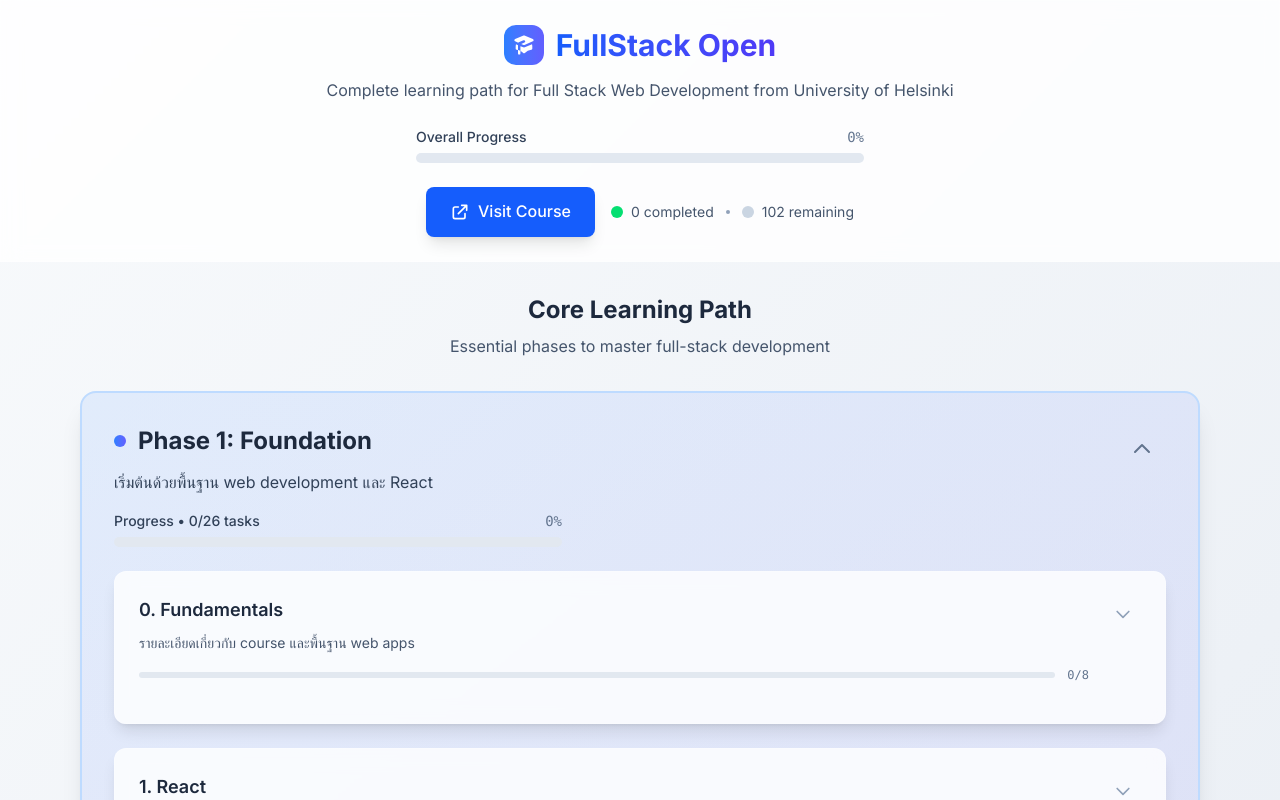
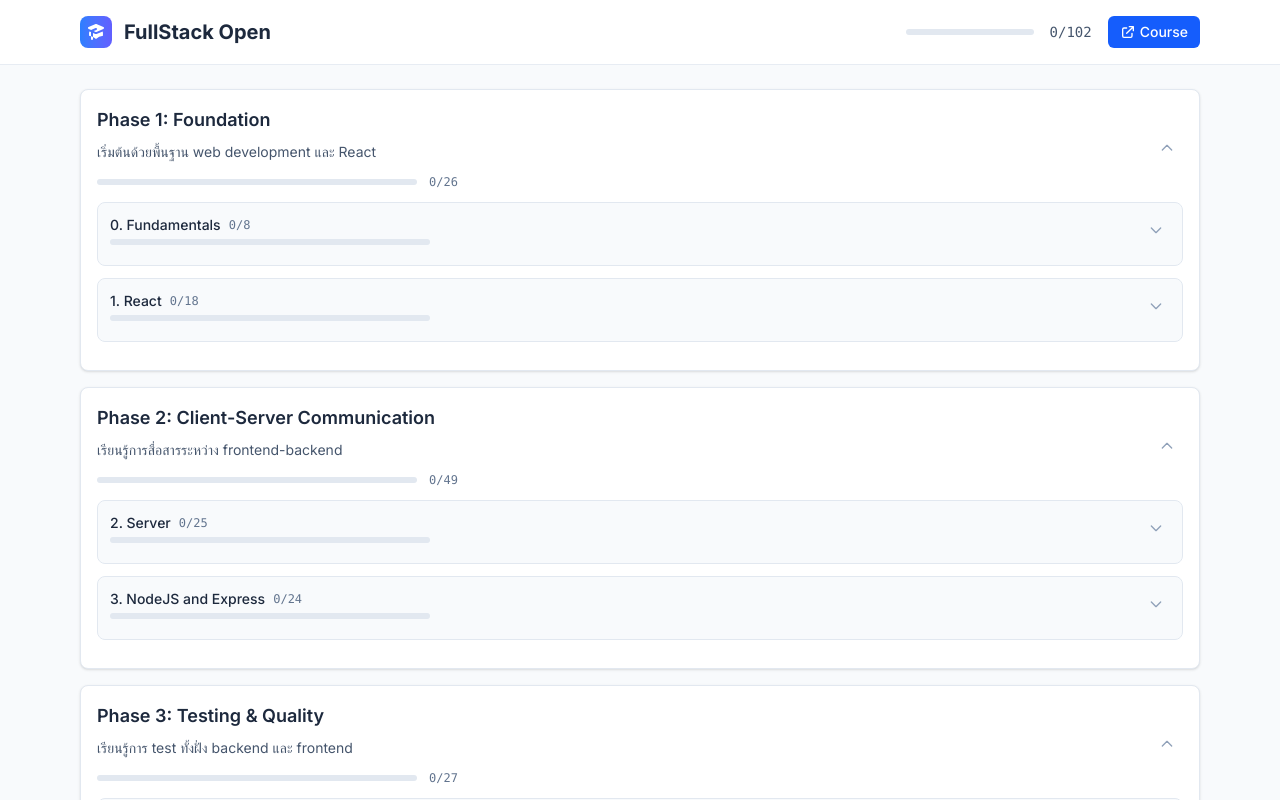
Before and after one commit to ilumin/full-stack-learning-path, a React (Vite) app: page / in a window 1280 px wide. Shown: the top 800 px of the page. Built offline with nearby package versions, Linux system fonts and the light colour scheme.

Commit message:
Restyle UI for compactness and clarity, update spacing utilities

```diff
--- a/src/App.tsx
+++ b/src/App.tsx
@@ -79,71 +79,45 @@
     <div className="min-h-screen">
       {/* Header */}
       <header className="sticky top-0 z-50 glass border-b border-white/20">
-        <div className="max-w-6xl mx-auto px-4 py-6">
-          <div className="text-center">
-            <div className="flex items-center justify-center gap-3 mb-3">
-              <div className="w-10 h-10 bg-gradient-to-r from-blue-500 to-indigo-500 rounded-xl flex items-center justify-center">
-                <svg className="w-6 h-6 text-white" fill="currentColor" viewBox="0 0 20 20">
+        <div className="max-w-6xl mx-auto px-4 py-4">
+          <div className="flex items-center justify-between">
+            <div className="flex items-center gap-3">
+              <div className="w-8 h-8 bg-gradient-to-r from-blue-500 to-indigo-500 rounded-lg flex items-center justify-center">
+                <svg className="w-5 h-5 text-white" fill="currentColor" viewBox="0 0 20 20">
                   <path d="M10.394 2.08a1 1 0 00-.788 0l-7 3a1 1 0 000 1.84L5.25 8.051a.999.999 0 01.356-.257l4-1.714a1 1 0 11.788 1.838L7.667 9.088l1.94.831a1 1 0 00.787 0l7-3a1 1 0 000-1.838l-7-3zM3.31 9.397L5 10.12v4.102a8.969 8.969 0 00-1.05-.174 1 1 0 01-.89-.89 11.115 11.115 0 01.25-3.762zM9.3 16.573A9.026 9.026 0 007 14.935v-3.957l1.818.78a3 3 0 002.364 0l5.508-2.361a11.026 11.026 0 01.25 3.762 1 1 0 01-.89.89 8.968 8.968 0 00-5.35 2.524 1 1 0 01-1.4 0zM6 18a1 1 0 001-1v-2.065a8.935 8.935 0 00-2-.712V17a1 1 0 001 1z" />
                 </svg>
               </div>
-              <h1 className="text-3xl font-bold bg-gradient-to-r from-blue-600 to-indigo-600 bg-clip-text text-transparent">
-                FullStack Open
-              </h1>
+              <h1 className="text-xl font-bold text-slate-800">FullStack Open</h1>
             </div>
-            <p className="text-slate-600 mb-6 max-w-2xl mx-auto leading-relaxed">
-              Complete learning path for Full Stack Web Development from University of Helsinki
-            </p>
 
-            {/* Overall Progress */}
-            <div className="max-w-md mx-auto mb-6">
+            <div className="flex items-center gap-4">
+              <div className="w-32">
                 <ProgressBar
                   progress={overallProgress}
-                label="Overall Progress"
-                size="lg"
-                variant="primary"
+                  size="sm"
+                  showPercentage={false}
                 />
               </div>
-
-            <div className="flex flex-wrap items-center justify-center gap-4">
+              <span className="text-sm text-slate-600 font-mono">{completedTasks}/{totalTasks}</span>
               <a
                 href="https://fullstackopen.com/en/#course-contents"
                 target="_blank"
                 rel="noopener noreferrer"
-                className="inline-flex items-center gap-2 px-6 py-3 bg-blue-600 hover:bg-blue-700 text-white font-medium rounded-lg transition-all duration-200 hover:scale-105 shadow-lg hover:shadow-xl"
+                className="inline-flex items-center gap-1 px-3 py-1.5 bg-blue-600 hover:bg-blue-700 text-white text-sm font-medium rounded-md transition-colors"
               >
-                <svg className="w-5 h-5" fill="none" stroke="currentColor" viewBox="0 0 24 24">
+                <svg className="w-4 h-4" fill="none" stroke="currentColor" viewBox="0 0 24 24">
                   <path strokeLinecap="round" strokeLinejoin="round" strokeWidth={2} d="M10 6H6a2 2 0 00-2 2v10a2 2 0 002 2h10a2 2 0 002-2v-4M14 4h6m0 0v6m0-6L10 14" />
                 </svg>
-                Visit Course
+                Course
               </a>
-
-              <div className="flex items-center gap-3 text-sm text-slate-600">
-                <div className="flex items-center gap-2">
-                  <div className="w-3 h-3 bg-green-400 rounded-full"></div>
-                  <span>{completedTasks} completed</span>
-                </div>
-                <div className="w-1 h-1 bg-slate-400 rounded-full"></div>
-                <div className="flex items-center gap-2">
-                  <div className="w-3 h-3 bg-slate-300 rounded-full"></div>
-                  <span>{totalTasks - completedTasks} remaining</span>
-                </div>
-              </div>
             </div>
           </div>
         </div>
       </header>
 
       {/* Main Content */}
-      <main className="max-w-6xl mx-auto px-4 py-8">
-        {/* Core Learning Phases */}
-        <section className="mb-12">
-          <div className="text-center mb-8">
-            <h2 className="text-2xl font-bold text-slate-800 mb-2">Core Learning Path</h2>
-            <p className="text-slate-600">Essential phases to master full-stack development</p>
-          </div>
-
-          <div className="space-y-8">
+      <main className="max-w-6xl mx-auto px-4 py-6">
+        <div className="space-y-6">
           {learningPath.phases.map((phase) => (
             <Phase
               key={phase.id}
@@ -155,27 +129,17 @@
             />
           ))}
         </div>
-        </section>
 
         {/* Optional Modules */}
         {learningPath.optional_modules && learningPath.optional_modules.length > 0 && (
-          <section className="mb-12">
+          <section className="mt-8">
             <OptionalModules optionalModules={learningPath.optional_modules} />
           </section>
         )}
 
         {/* Footer */}
-        <footer className="text-center py-8 border-t border-slate-200">
-          <div className="flex items-center justify-center gap-2 mb-3">
-            <span className="text-slate-600">Built with</span>
-            <svg className="w-5 h-5 text-red-500" fill="currentColor" viewBox="0 0 20 20">
-              <path fillRule="evenodd" d="M3.172 5.172a4 4 0 015.656 0L10 6.343l1.172-1.171a4 4 0 115.656 5.656L10 17.657l-6.828-6.829a4 4 0 010-5.656z" clipRule="evenodd" />
-            </svg>
-            <span className="text-slate-600">for learning</span>
-          </div>
-          <p className="text-sm text-slate-500">
-            Progress automatically saved in your browser • Built with React + TypeScript
-          </p>
+        <footer className="text-center py-6 mt-8 text-xs text-slate-500">
+          Progress saved locally • Built with React + TypeScript
         </footer>
       </main>
     </div>
--- a/src/components/Module.tsx
+++ b/src/components/Module.tsx
@@ -45,36 +45,35 @@
   const progress = totalTasks > 0 ? Math.round((completedTasks / totalTasks) * 100) : 0;
 
   return (
-    <div className="glass rounded-xl shadow-lg border border-white/20 mb-6 overflow-hidden">
-      <div className="p-6">
+    <div className="bg-slate-50 rounded-lg border border-slate-200 mb-3 overflow-hidden">
+      <div className="p-3">
         {/* Module Header */}
-        <div className="flex items-start justify-between mb-4">
-          <div className="flex-1 min-w-0">
-            <h3 className="text-lg font-semibold text-slate-800 mb-2">{module.name}</h3>
-            <p className="text-sm text-slate-600 mb-3 leading-relaxed">{module.description}</p>
-
-            {/* Progress */}
-            <div className="flex items-center gap-3">
-              <div className="flex-1">
-                <ProgressBar
-                  progress={progress}
-                  size="sm"
-                  showPercentage={false}
-                />
-              </div>
+        <div className="flex items-center justify-between mb-2">
+          <div className="flex-1 min-w-0 mr-3">
+            <div className="flex items-center gap-2 mb-1">
+              <h3 className="text-sm font-medium text-slate-800 truncate">{module.name}</h3>
               <span className="text-xs text-slate-500 font-mono whitespace-nowrap">
                 {completedTasks}/{totalTasks}
               </span>
+            </div>
+
+            {/* Progress */}
+            <div className="w-full max-w-xs">
+              <ProgressBar
+                progress={progress}
+                size="sm"
+                showPercentage={false}
+              />
             </div>
           </div>
 
           <button
             onClick={() => setIsExpanded(!isExpanded)}
-            className="ml-4 p-2 text-slate-400 hover:text-slate-600 hover:bg-slate-100 rounded-lg transition-all duration-200"
+            className="p-1.5 text-slate-400 hover:text-slate-600 hover:bg-white rounded transition-colors"
             aria-label={isExpanded ? 'Collapse module' : 'Expand module'}
           >
             <svg
-              className={`w-5 h-5 transform transition-transform duration-200 ${isExpanded ? 'rotate-180' : ''}`}
+              className={`w-4 h-4 transform transition-transform duration-200 ${isExpanded ? 'rotate-180' : ''}`}
               fill="none"
               stroke="currentColor"
               viewBox="0 0 24 24"
@@ -86,9 +85,9 @@
 
         {/* Module Content */}
         {isExpanded && (
-          <div className="space-y-4 animate-fade-in">
+          <div className="space-y-2 animate-fade-in">
             {/* Chapters */}
-            <div className="space-y-3">
+            <div className="space-y-2">
               {module.chapters.map((chapter) => {
                 const chapterId = generateChapterId(module.id, chapter.id);
                 return (
@@ -107,23 +106,18 @@
 
             {/* Additional Resources */}
             {module.additionals.length > 0 && (
-              <div className="mt-6 p-4 bg-blue-50/50 border border-blue-100 rounded-lg">
-                <h5 className="text-sm font-medium text-blue-800 mb-3 flex items-center">
-                  <svg className="w-4 h-4 mr-2" fill="currentColor" viewBox="0 0 20 20">
-                    <path fillRule="evenodd" d="M12.316 3.051a1 1 0 01.633 1.265l-4 12a1 1 0 11-1.898-.632l4-12a1 1 0 011.265-.633zM5.707 6.293a1 1 0 010 1.414L3.414 10l2.293 2.293a1 1 0 11-1.414 1.414l-3-3a1 1 0 010-1.414l3-3a1 1 0 011.414 0zm8.586 0a1 1 0 011.414 0l3 3a1 1 0 010 1.414l-3 3a1 1 0 11-1.414-1.414L16.586 10l-2.293-2.293a1 1 0 010-1.414z" clipRule="evenodd" />
-                  </svg>
-                  Additional Resources
-                </h5>
-                <div className="grid gap-2">
+              <div className="mt-3 p-2 bg-blue-50 border border-blue-100 rounded">
+                <h5 className="text-xs font-medium text-blue-800 mb-2">Resources</h5>
+                <div className="space-y-1">
                   {module.additionals.map((additional, index) => (
                     <a
                       key={index}
                       href={additional.url}
                       target="_blank"
                       rel="noopener noreferrer"
-                      className="inline-flex items-center text-sm text-blue-600 hover:text-blue-700 hover:underline transition-colors"
+                      className="inline-flex items-center text-xs text-blue-600 hover:text-blue-700 hover:underline transition-colors"
                     >
-                      <svg className="w-3 h-3 mr-2" fill="currentColor" viewBox="0 0 20 20">
+                      <svg className="w-3 h-3 mr-1" fill="currentColor" viewBox="0 0 20 20">
                         <path d="M11 3a1 1 0 100 2h2.586l-6.293 6.293a1 1 0 101.414 1.414L15 6.414V9a1 1 0 102 0V4a1 1 0 00-1-1h-5z" />
                         <path d="M5 5a2 2 0 00-2 2v8a2 2 0 002 2h8a2 2 0 002-2v-3a1 1 0 10-2 0v3H5V7h3a1 1 0 000-2H5z" />
                       </svg>
--- a/src/components/Phase.tsx
+++ b/src/components/Phase.tsx
@@ -59,35 +59,38 @@
   const colorClass = phaseColors[phase.id as keyof typeof phaseColors] || phaseColors.foundation;
 
   return (
-    <div className={`bg-gradient-to-br ${colorClass} rounded-2xl shadow-xl border-2 mb-8 overflow-hidden`}>
-      <div className="p-8">
+    <div className="bg-white rounded-lg border border-slate-200 shadow-sm mb-4 overflow-hidden">
+      <div className="p-4">
         {/* Phase Header */}
-        <div className="flex items-start justify-between mb-6">
-          <div className="flex-1">
-            <div className="flex items-center gap-3 mb-3">
-              <div className="w-3 h-3 bg-gradient-to-r from-blue-500 to-indigo-500 rounded-full"></div>
-              <h2 className="text-2xl font-bold text-slate-800">{phase.name}</h2>
+        <div className="flex items-center justify-between mb-3">
+          <div className="flex-1 min-w-0">
+            <div className="flex items-center gap-2 mb-2">
+              <h2 className="text-lg font-semibold text-slate-800 truncate">{phase.name}</h2>
             </div>
-            <p className="text-slate-700 mb-4 leading-relaxed max-w-3xl">{phase.description}</p>
+            <p className="text-sm text-slate-600 mb-3 line-clamp-2">{phase.description}</p>
 
             {/* Progress Bar */}
-            <div className="max-w-md">
-              <ProgressBar
-                progress={progress}
-                label={`Progress • ${completedTasks}/${totalTasks} tasks`}
-                size="lg"
-                variant="primary"
-              />
+            <div className="flex items-center gap-3">
+              <div className="flex-1 max-w-xs">
+                <ProgressBar
+                  progress={progress}
+                  size="sm"
+                  showPercentage={false}
+                />
+              </div>
+              <span className="text-xs text-slate-500 font-mono whitespace-nowrap">
+                {completedTasks}/{totalTasks}
+              </span>
             </div>
           </div>
 
           <button
             onClick={() => setIsExpanded(!isExpanded)}
-            className="ml-6 p-3 text-slate-500 hover:text-slate-700 hover:bg-white/50 rounded-xl transition-all duration-200"
+            className="ml-4 p-2 text-slate-400 hover:text-slate-600 hover:bg-slate-100 rounded-md transition-colors"
             aria-label={isExpanded ? 'Collapse phase' : 'Expand phase'}
           >
             <svg
-              className={`w-6 h-6 transform transition-transform duration-300 ${isExpanded ? 'rotate-180' : ''}`}
+              className={`w-4 h-4 transform transition-transform duration-200 ${isExpanded ? 'rotate-180' : ''}`}
               fill="none"
               stroke="currentColor"
               viewBox="0 0 24 24"
@@ -99,7 +102,7 @@
 
         {/* Phase Modules */}
         {isExpanded && (
-          <div className="space-y-6 animate-fade-in">
+          <div className="space-y-3 animate-fade-in">
             {phase.modules.map((module) => (
               <Module
                 key={module.id}
--- a/src/index.css
+++ b/src/index.css
@@ -10,23 +10,24 @@
     font-family: 'Inter', -apple-system, BlinkMacSystemFont, 'Segoe UI', 'Roboto', sans-serif;
     margin: 0;
     min-height: 100vh;
-    background: linear-gradient(135deg, #f8fafc 0%, #e2e8f0 100%);
+    background: #f8fafc;
     color: #1e293b;
-    line-height: 1.6;
+    line-height: 1.5;
+    font-size: 14px;
 }
 
 /* Custom scrollbar */
 ::-webkit-scrollbar {
-    width: 6px;
+    width: 4px;
 }
 
 ::-webkit-scrollbar-track {
-    background: #f1f5f9;
+    background: transparent;
 }
 
 ::-webkit-scrollbar-thumb {
     background: #cbd5e1;
-    border-radius: 3px;
+    border-radius: 2px;
 }
 
 ::-webkit-scrollbar-thumb:hover {
@@ -35,10 +36,10 @@
 
 /* Glass effect */
 .glass {
-    backdrop-filter: blur(10px);
-    -webkit-backdrop-filter: blur(10px);
-    background: rgba(255, 255, 255, 0.8);
-    border: 1px solid rgba(255, 255, 255, 0.2);
+    backdrop-filter: blur(8px);
+    -webkit-backdrop-filter: blur(8px);
+    background: rgba(255, 255, 255, 0.9);
+    border-bottom: 1px solid rgba(226, 232, 240, 0.8);
 }
 
 /* Smooth animations */
@@ -62,6 +63,27 @@
 button:focus-visible,
 input:focus-visible,
 a:focus-visible {
-    outline: 2px solid #3b82f6;
-    outline-offset: 2px;
+    outline: 1px solid #3b82f6;
+    outline-offset: 1px;
 }
+
+/* Utility classes */
+.line-clamp-2 {
+    display: -webkit-box;
+    -webkit-line-clamp: 2;
+    -webkit-box-orient: vertical;
+    overflow: hidden;
+}
+
+/* Compact spacing */
+.space-y-1>*+* {
+    margin-top: 0.25rem;
+}
+
+.space-y-2>*+* {
+    margin-top: 0.5rem;
+}
+
+.space-y-3>*+* {
+    margin-top: 0.75rem;
+}
```
Also changed, not shown: src/components/Chapter.tsx (+13 -17 lines), src/components/Exercise.tsx (+6 -6 lines). Lines whose indentation alone changed are shown as unchanged.
